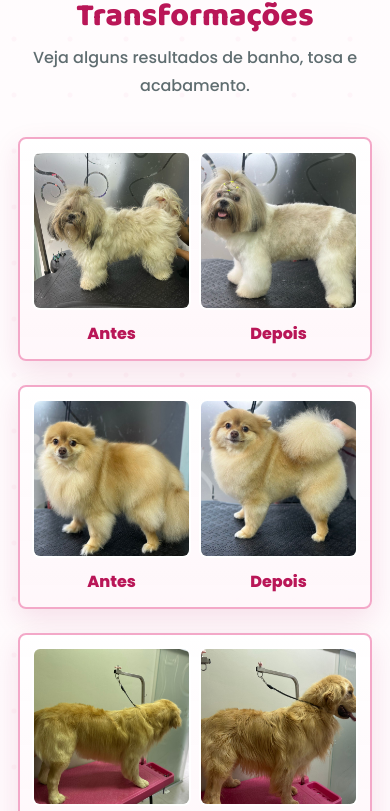
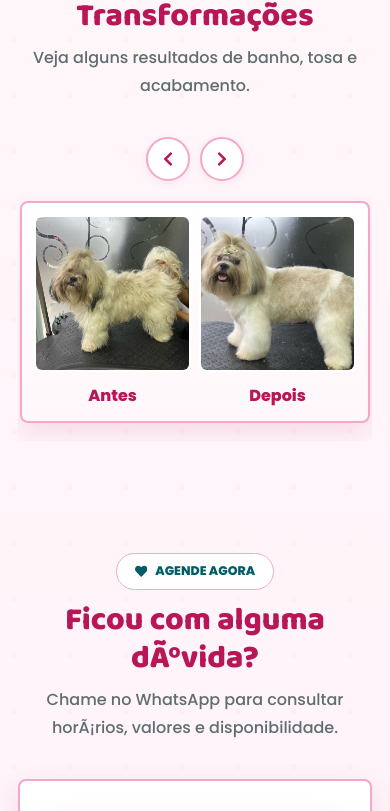
Before and after one commit to MatheusJosue/ana-caroline-portfolio, a Next.js app: page / in a window 390 px wide. Shown: the part 5015-5826 px from the top of the page. Built offline with nearby package versions, Linux system fonts and the light colour scheme.

Commit message:
atualizações

```diff
--- a/app/globals.css
+++ b/app/globals.css
@@ -707,6 +707,7 @@ p {
 .gallery-card {
   padding: 12px;
   cursor: pointer;
+  border: 2px solid var(--color-line);
 }
 
 .gallery-image {
@@ -723,6 +724,70 @@ p {
   color: var(--color-primary-dark);
   font-weight: 800;
   text-align: center;
+}
+
+.gallery-carousel-shell {
+  position: relative;
+}
+
+.gallery-carousel {
+  display: grid;
+  grid-auto-flow: column;
+  grid-auto-columns: calc((100% - 40px) / 3);
+  gap: 20px;
+  overflow-x: auto;
+  overscroll-behavior-inline: contain;
+  scroll-snap-type: inline mandatory;
+  scroll-padding-inline: 2px;
+  padding: 6px 2px 18px;
+  scrollbar-width: thin;
+  scrollbar-color: var(--color-primary-light) transparent;
+}
+
+.gallery-carousel::-webkit-scrollbar {
+  height: 8px;
+}
+
+.gallery-carousel::-webkit-scrollbar-track {
+  background: rgba(255, 255, 255, 0.55);
+  border-radius: var(--radius-full);
+}
+
+.gallery-carousel::-webkit-scrollbar-thumb {
+  background: var(--color-primary-light);
+  border-radius: var(--radius-full);
+}
+
+.gallery-slide {
+  width: 100%;
+  min-width: 0;
+  scroll-snap-align: start;
+}
+
+.gallery-carousel-actions {
+  display: flex;
+  justify-content: flex-end;
+  gap: 10px;
+  margin-bottom: 14px;
+}
+
+.gallery-nav {
+  width: 44px;
+  height: 44px;
+  border: 2px solid var(--color-line);
+  border-radius: 50%;
+  background: #fff;
+  color: var(--color-primary-dark);
+  display: inline-grid;
+  place-items: center;
+  box-shadow: var(--shadow-sm);
+  transition: transform var(--transition-fast), background var(--transition-fast), color var(--transition-fast);
+}
+
+.gallery-nav:hover {
+  transform: translateY(-2px);
+  background: var(--color-primary);
+  color: #fff;
 }
 
 .contact-strip {
@@ -838,6 +903,10 @@ p {
   .extra-item:last-child {
     border-bottom: 0;
   }
+
+  .gallery-carousel {
+    grid-auto-columns: calc((100% - 20px) / 2);
+  }
 }
 
 @media (max-width: 576px) {
@@ -870,4 +939,12 @@ p {
     padding-left: 18px;
     padding-right: 18px;
   }
+
+  .gallery-carousel {
+    grid-auto-columns: 100%;
+  }
+
+  .gallery-carousel-actions {
+    justify-content: center;
+  }
 }
--- a/app/layout.tsx
+++ b/app/layout.tsx
@@ -3,9 +3,97 @@ import "bootstrap/dist/css/bootstrap.min.css";
 import "./globals.css";
 
 export const metadata: Metadata = {
-  title: "Ana Caroline - Tosadora",
+  title: "CarolPetHouse - Banho e Tosa para seu Pet",
   description:
-    "Serviços profissionais de banho e tosa para seu pet. Cuidado, carinho e transformação!",
+    "Banho e tosa em Jundiaí - SP com cuidado, carinho e atendimento profissional para cães e gatos. Atendemos Jardim Martins, Vila Maringá e região.",
+  applicationName: "CarolPetHouse",
+  authors: [{ name: "CarolPetHouse" }],
+  creator: "CarolPetHouse",
+  publisher: "CarolPetHouse",
+  category: "Pet grooming",
+  keywords: [
+    "CarolPetHouse",
+    "Carol Pet House",
+    "Ana Caroline Tosadora",
+    "banho e tosa Jundiaí",
+    "banho e tosa em Jundiaí",
+    "tosadora em Jundiaí",
+    "tosa higiênica Jundiaí",
+    "banho para cachorro Jundiaí",
+    "tosa para cachorro Jundiaí",
+    "pet shop Jundiaí",
+    "estética animal Jundiaí",
+    "cuidados pet Jundiaí",
+    "banho e tosa Jardim Martins",
+    "banho e tosa Vila Maringá",
+    "pet grooming Jundiaí",
+    "cães e gatos Jundiaí",
+  ],
+  robots: {
+    index: true,
+    follow: true,
+    googleBot: {
+      index: true,
+      follow: true,
+      "max-image-preview": "large",
+      "max-snippet": -1,
+    },
+  },
+  openGraph: {
+    title: "CarolPetHouse - Banho e Tosa em Jundiaí",
+    description:
+      "Serviços de banho, tosa higiênica, hidratação e cuidados pet em Jundiaí - SP.",
+    locale: "pt_BR",
+    type: "website",
+    siteName: "CarolPetHouse",
+  },
+};
+
+const localBusinessJsonLd = {
+  "@context": "https://schema.org",
+  "@type": "LocalBusiness",
+  name: "CarolPetHouse",
+  alternateName: "Ana Caroline Tosadora",
+  description:
+    "Serviços profissionais de banho e tosa para cães e gatos em Jundiaí - SP.",
+  telephone: "+55 11 97377-2653",
+  address: {
+    "@type": "PostalAddress",
+    addressLocality: "Jundiaí",
+    addressRegion: "SP",
+    addressCountry: "BR",
+    streetAddress: "Jardim Martins, Vila Maringá",
+  },
+  areaServed: [
+    "Jundiaí - SP",
+    "Jardim Martins",
+    "Vila Maringá",
+  ],
+  priceRange: "$$",
+  sameAs: ["https://www.instagram.com/anacarol_sol/"],
+  makesOffer: [
+    {
+      "@type": "Offer",
+      itemOffered: {
+        "@type": "Service",
+        name: "Banho para pets",
+      },
+    },
+    {
+      "@type": "Offer",
+      itemOffered: {
+        "@type": "Service",
+        name: "Tosa higiênica",
+      },
+    },
+    {
+      "@type": "Offer",
+      itemOffered: {
+        "@type": "Service",
+        name: "Banho e tosa",
+      },
+    },
+  ],
 };
 
 export default function RootLayout({
@@ -27,7 +115,15 @@ export default function RootLayout({
           rel="stylesheet"
         />
       </head>
-      <body>{children}</body>
+      <body>
+        {children}
+        <script
+          type="application/ld+json"
+          dangerouslySetInnerHTML={{
+            __html: JSON.stringify(localBusinessJsonLd),
+          }}
+        />
+      </body>
     </html>
   );
 }
--- a/components/Galeria.tsx
+++ b/components/Galeria.tsx
@@ -1,8 +1,8 @@
 "use client";
 
-import { useState } from "react";
+import { useRef, useState } from "react";
 import { Col, Container, Modal, Row } from "react-bootstrap";
-import { FaCut, FaMagic, FaPaw } from "react-icons/fa";
+import { FaChevronLeft, FaChevronRight, FaCut, FaMagic, FaPaw } from "react-icons/fa";
 import { motion } from "framer-motion";
 
 const fotos = Array.from({ length: 17 }, (_, index) => {
@@ -18,10 +18,28 @@ const fotos = Array.from({ length: 17 }, (_, index) => {
 export default function Galeria() {
   const [showModal, setShowModal] = useState(false);
   const [selectedFoto, setSelectedFoto] = useState<(typeof fotos)[0] | null>(null);
+  const carouselRef = useRef<HTMLDivElement>(null);
 
   const openModal = (foto: (typeof fotos)[0]) => {
     setSelectedFoto(foto);
     setShowModal(true);
+  };
+
+  const scrollGallery = (direction: "previous" | "next") => {
+    const carousel = carouselRef.current;
+
+    if (!carousel) {
+      return;
+    }
+
+    const firstSlide = carousel.querySelector<HTMLElement>(".gallery-slide");
+    const slideWidth = firstSlide?.offsetWidth || carousel.clientWidth;
+    const gap = 20;
+
+    carousel.scrollBy({
+      left: direction === "next" ? slideWidth + gap : -(slideWidth + gap),
+      behavior: "smooth",
+    });
   };
 
   return (
@@ -42,10 +60,30 @@ export default function Galeria() {
           <p className="flyer-subtitle">Veja alguns resultados de banho, tosa e acabamento.</p>
         </motion.div>
 
-        <Row>
-          {fotos.map((foto, index) => (
-            <Col key={foto.id} sm={6} lg={4} className="mb-4">
+        <div className="gallery-carousel-shell">
+          <div className="gallery-carousel-actions" aria-label="Navegação da galeria">
+            <button
+              type="button"
+              className="gallery-nav"
+              onClick={() => scrollGallery("previous")}
+              aria-label="Ver transformações anteriores"
+            >
+              <FaChevronLeft />
+            </button>
+            <button
+              type="button"
+              className="gallery-nav"
+              onClick={() => scrollGallery("next")}
+              aria-label="Ver próximas transformações"
+            >
+              <FaChevronRight />
+            </button>
+          </div>
+
+          <div ref={carouselRef} className="gallery-carousel">
+            {fotos.map((foto, index) => (
               <motion.button
+                key={foto.id}
                 type="button"
                 onClick={() => openModal(foto)}
                 initial={{ opacity: 0, y: 22 }}
@@ -53,8 +91,7 @@ export default function Galeria() {
                 viewport={{ once: true, margin: "-50px" }}
                 transition={{ duration: 0.45, delay: Math.min(index * 0.035, 0.35) }}
                 whileHover={{ y: -4 }}
-                className="flyer-card gallery-card"
-                style={{ width: "100%", border: "2px solid var(--color-line)" }}
+                className="flyer-card gallery-card gallery-slide"
               >
                 <Row className="g-2">
                   <Col xs={6}>
@@ -67,9 +104,9 @@ export default function Galeria() {
                   </Col>
                 </Row>
               </motion.button>
-            </Col>
-          ))}
-        </Row>
+            ))}
+          </div>
+        </div>
 
         <Modal show={showModal} onHide={() => setShowModal(false)} centered size="lg">
           <Modal.Header closeButton style={{ borderBottom: "1px solid var(--color-line)" }}>
```
